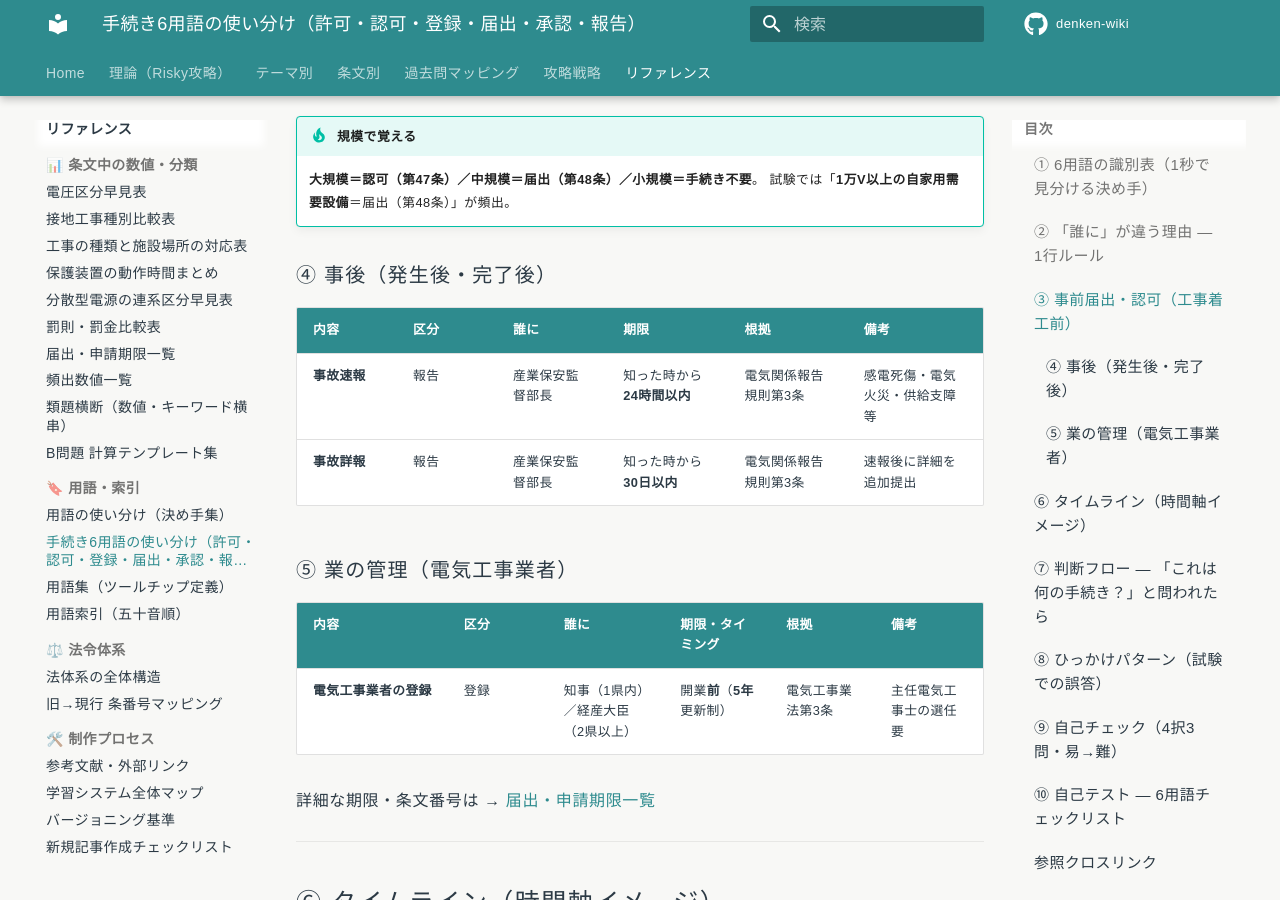
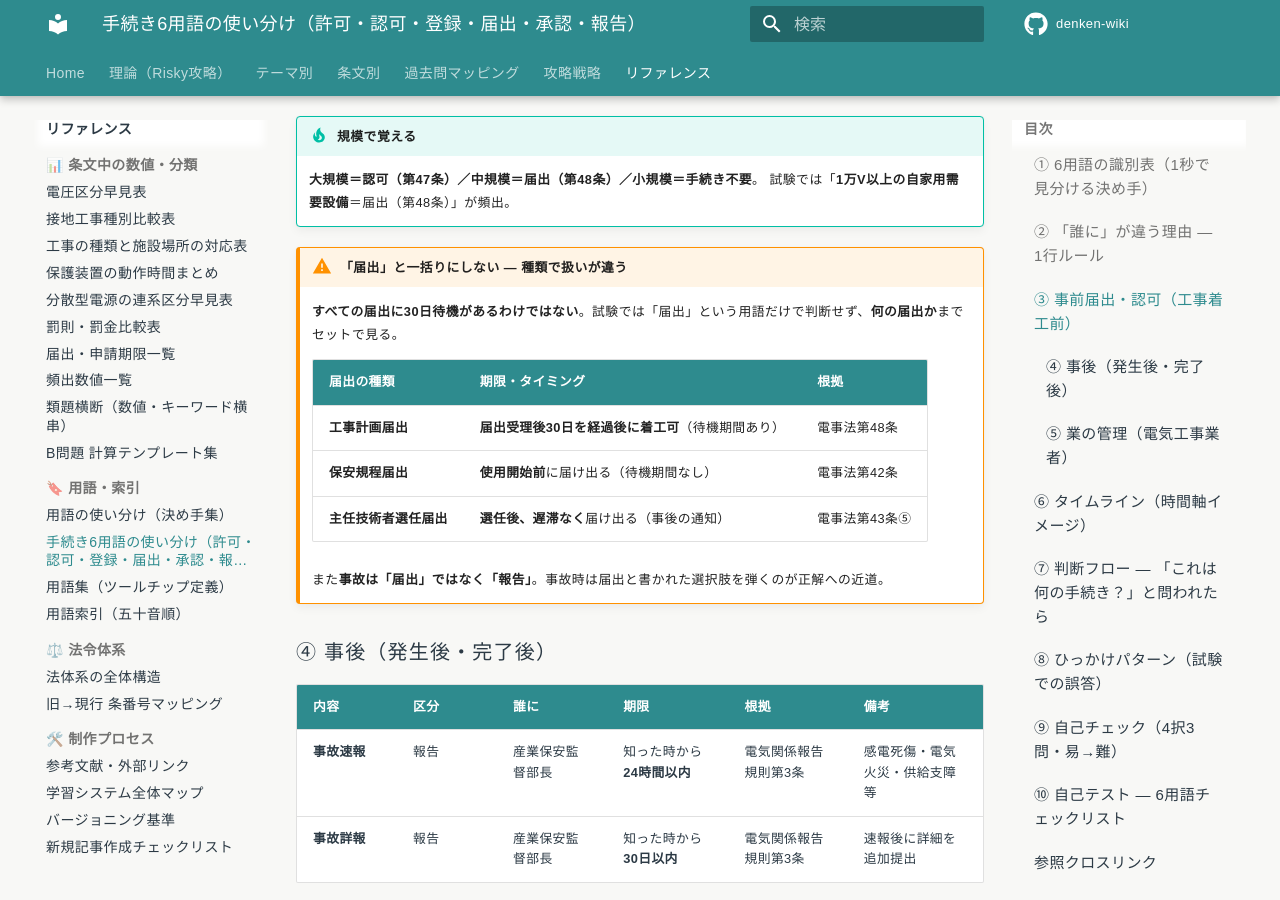
Before and after one commit to kfurufuru/denken-wiki, an MkDocs documentation site: the page built from docs/reference/permit-types.md, in a window 1280 px wide and 900 px high, scrolled down 2564 px. Built offline with MkDocs 1.6.1 and Material for MkDocs 9.7.7, drawn with Linux system fonts in a browser that asks for light colours; comment, search, counter and statistics services are not loaded; some of the changed text lies outside the part shown.

Commit message:
fix(permit-types): 「届出」の種類で扱いが違うことを明記
すべての届出に30日待機があるわけではないという重要な区別を追加：
- 工事計画届出: 受理後30日経過で着工可（第48条・待機期間あり）
- 保安規程届出: 使用開始前（第42条・待機期間なし）
- 主任技術者選任届出: 選任後遅滞なく（第43条⑤・事後通知）
- 事故は届出ではなく報告

①識別表・③節の警告callout・⑧ひっかけパターン・⑩チェックリスト
の4箇所に反映。試験での「届出」一括判断による失点を防止。

```diff
--- a/docs/reference/permit-types.md
+++ b/docs/reference/permit-types.md
@@ -15,7 +15,7 @@ tags: [リファレンス, 法令, 届出, 許可, 認可, 登録, 承認, 報
 | **認可** | 事前 | 認可を受けるまで**着工不可** | **公共の安全確保上、特に重要な工事** | 工事計画認可（電事法第47条）|
 | **登録** | 事前 | 名簿に載れば開業可（**有効期間あり**） | 「**業として続ける者**」の管理 | 電気工事業者登録（5年更新）|
 | **承認** | 事前 | **個別案件**ごとに判断 | 「**例外的にOKを出してほしい**」申請 | 主任技術者の兼任承認 |
-| **届出** | 事前 | 受理後**30日経過で着工可** | 「**通知して把握してもらう**」だけ | 工事計画届出（電事法第48条）|
+| **届出** | 事前 | **種類で扱いが違う**（→§③） | 「**通知して把握してもらう**」だけ | 工事計画／保安規程／主任技術者選任 |
 | **報告** | **事後** | 事実の伝達 | **何かが起きた後**に伝える | 事故報告（24h速報・30日詳報）|
 
 !!! warning "受験生が最も混同するペア"
@@ -53,6 +53,17 @@ tags: [リファレンス, 法令, 届出, 許可, 認可, 登録, 承認, 報
 !!! tip "規模で覚える"
     **大規模＝認可（第47条）／中規模＝届出（第48条）／小規模＝手続き不要**。
     試験では「**1万V以上の自家用需要設備**＝届出（第48条）」が頻出。
+
+!!! warning "「届出」と一括りにしない — 種類で扱いが違う"
+    **すべての届出に30日待機があるわけではない**。試験では「届出」という用語だけで判断せず、**何の届出か**までセットで見る。
+
+    | 届出の種類 | 期限・タイミング | 根拠 |
+    |-----------|----------------|------|
+    | **工事計画届出** | **届出受理後30日を経過後に着工可**（待機期間あり） | 電事法第48条 |
+    | **保安規程届出** | **使用開始前**に届け出る（待機期間なし） | 電事法第42条 |
+    | **主任技術者選任届出** | **選任後、遅滞なく**届け出る（事後の通知）| 電事法第43条⑤ |
+
+    また**事故は「届出」ではなく「報告」**。事故時は届出と書かれた選択肢を弾くのが正解への近道。
 
 ### ④ 事後（発生後・完了後）
 
@@ -132,6 +143,7 @@ graph TD
 |-----------|-----------|
 | 工事計画はどんな規模でも**届出**で済む | **大規模・特に重要な工事は認可（第47条／認可まで着工不可）**。それ以外の重要工事が**届出（第48条／受理+30日で着工可）**。規模で送るルートが変わる |
 | 届出は「**30日前までに**出す」 | 条文は「**届出受理後30日を経過後に着工可**」（届出のタイミングは"着工計画次第"。30日経過しないと着工できない、という待機期間規定）|
+| **届出はすべて30日待機**がある | **30日待機は工事計画届出（第48条）のみ**。**保安規程届出は使用開始前**、**主任技術者選任届出は選任後遅滞なく**。「何の届出か」で扱いが違う |
 | 事故は「届出」する | **事故は「報告」**（事前=届出／事後=報告）|
 | 事故は経済産業大臣に報告 | **産業保安監督部長**（地方の現業組織。即対応のため）|
 | 主任技術者の選任は「承認」 | **届出**（遅滞なく）。**承認**は兼任・外部委託など個別の例外申請 |
@@ -189,7 +201,7 @@ graph TD
 - [ ] **認可** → 認可まで着工不可（第47条・特に重要な工事）
 - [ ] **登録** → 業として続ける者の管理（5年更新）
 - [ ] **承認** → 個別案件のOK（兼任など）
-- [ ] **届出** → 受理+30日経過で着工可（第48条）
+- [ ] **届出** → 種類で扱いが違う（工事計画=受理+30日／保安規程=使用前／選任=遅滞なく）
 - [ ] **報告** → 事後の事実伝達（産業保安監督部長へ）
 
 全部即答できたら本番OK。詰まった用語があればこのページの該当節に戻る。
@@ -205,4 +217,4 @@ graph TD
 
 ---
 
-*最終更新: 2026-05-05 | v1.1（条文表現に修正・Mermaid可視化・自己チェック追加）*
+*最終更新: 2026-05-05 | v1.2（届出の種類別扱いを明記：工事計画=30日待機／保安規程=使用前／選任=遅滞なく）*
```
